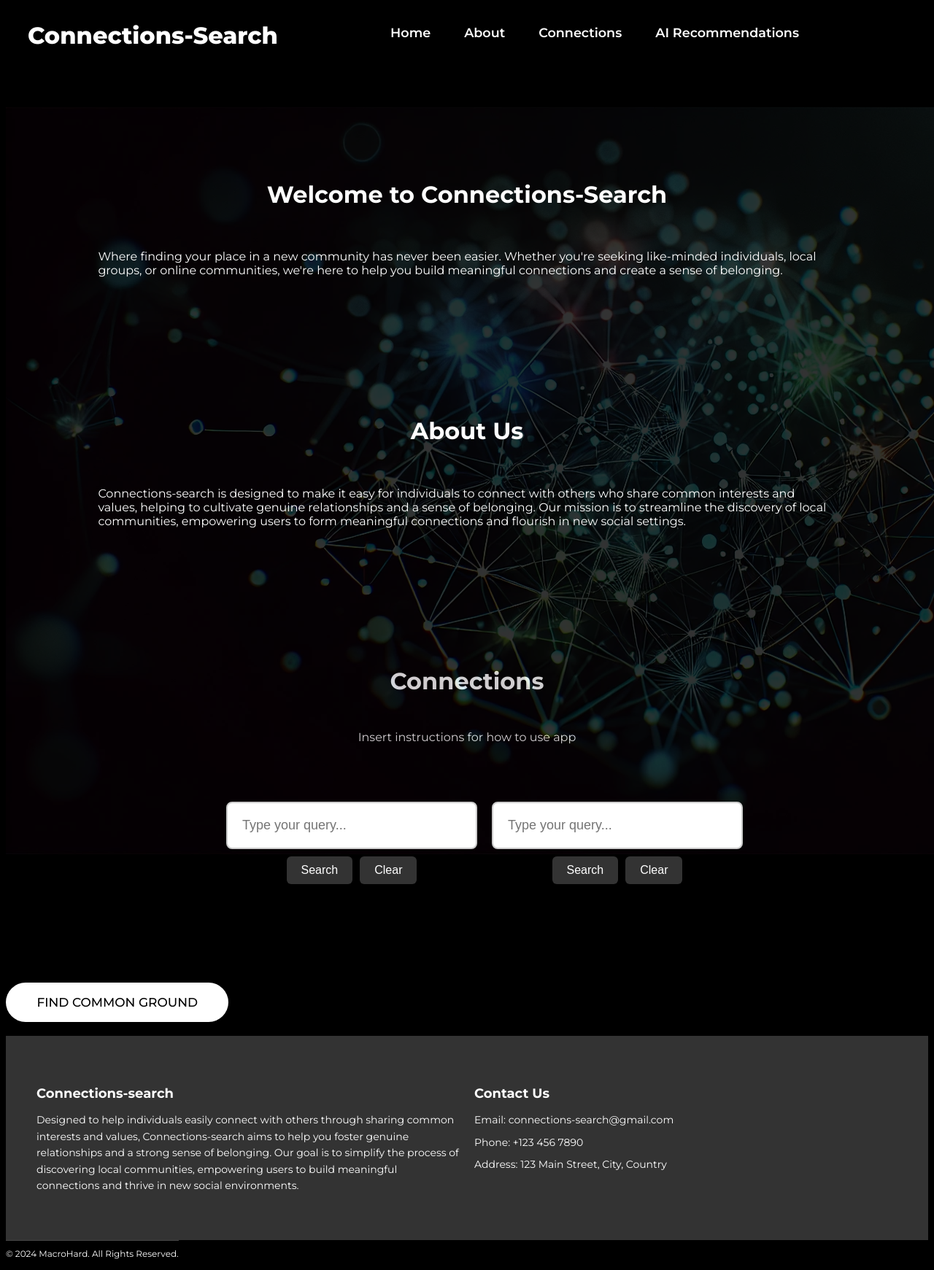
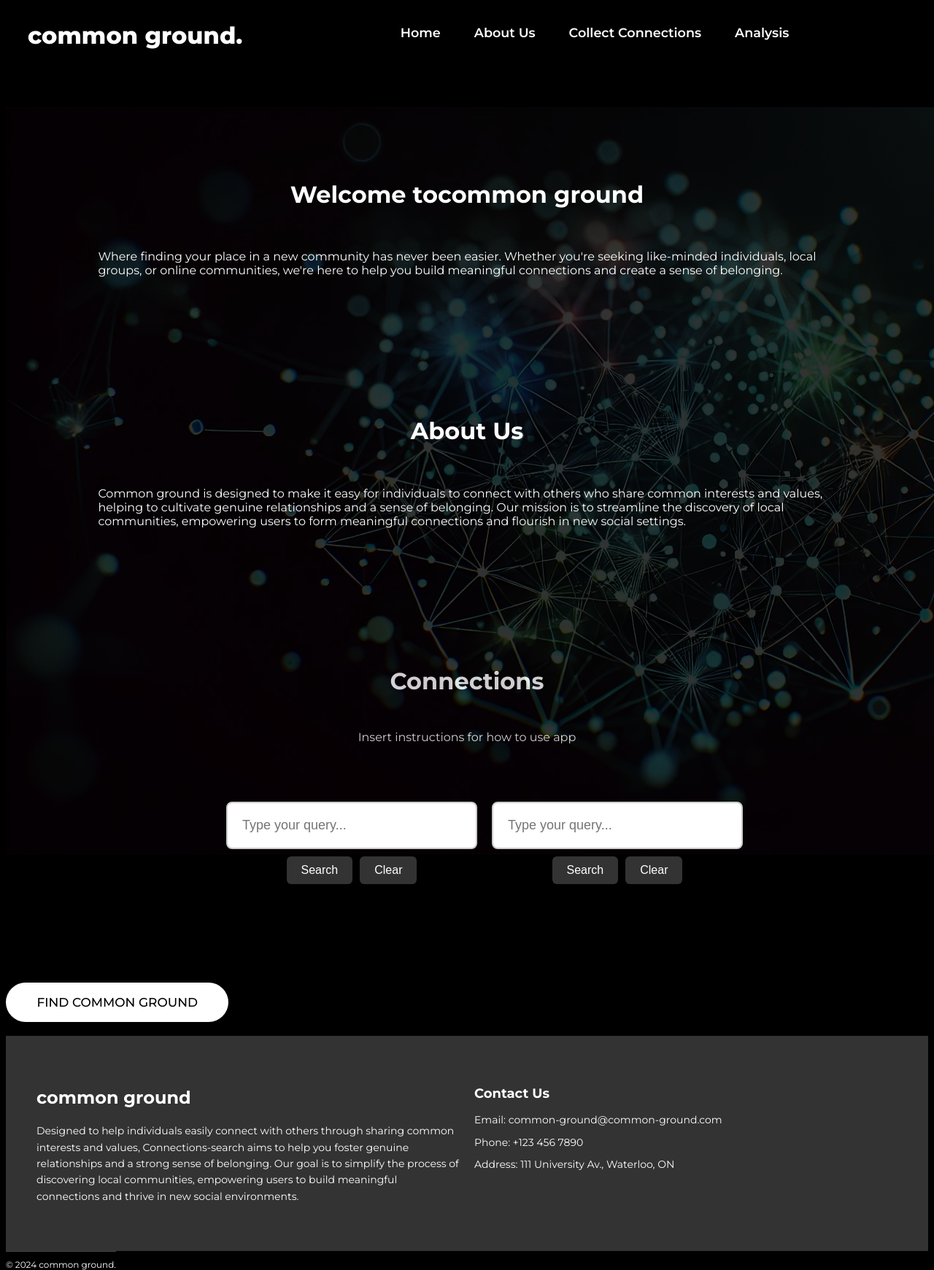
Before and after one commit to WilliamRChiu/Connections-Search, a React (Vite) app in the folder HTN/Frontend/: page / in a window 1280 px wide. Shown: the top 1741 px of the page at 73% size. Built offline with nearby package versions, Linux system fonts and the light colour scheme.

Commit message:
changed words

```diff
--- a/HTN/Frontend/src/Components/About.jsx
+++ b/HTN/Frontend/src/Components/About.jsx
@@ -4,7 +4,7 @@ function About(){
     return(
         <div className="WelcomeContainer">
             <h1>About Us</h1>
-            <p>Connections-search is designed to make it easy for individuals to connect with others who share common interests and values, helping to cultivate genuine relationships and a sense of belonging. Our mission is to streamline the discovery of local communities, empowering users to form meaningful connections and flourish in new social settings.</p>
+            <p>Common ground is designed to make it easy for individuals to connect with others who share common interests and values, helping to cultivate genuine relationships and a sense of belonging. Our mission is to streamline the discovery of local communities, empowering users to form meaningful connections and flourish in new social settings.</p>
         </div>
 
     )
--- a/HTN/Frontend/src/Components/Footer.jsx
+++ b/HTN/Frontend/src/Components/Footer.jsx
@@ -8,7 +8,7 @@ function Footer(){
                 <div class="footer-container">
 
                     <div class="footer-section">
-                        <h3>Connections-search</h3>
+                        <h2>common ground</h2>
                         <p>Designed to help individuals easily connect with others through sharing common interests and values, Connections-search aims to help you foster genuine relationships and a strong sense of belonging. Our goal is to simplify the process of discovering local communities, empowering users to build meaningful connections and thrive in new social environments.</p>
                     </div>
 
@@ -16,15 +16,15 @@ function Footer(){
                     <div class="footer-section">
                         <h3>Contact Us</h3>
                         <ul>
-                            <li>Email: connections-search@gmail.com</li>
+                            <li>Email: common-ground@common-ground.com</li>
                             <li>Phone: +123 456 7890</li>
-                            <li>Address: 123 Main Street, City, Country</li>
+                            <li>Address: 111 University Av., Waterloo, ON</li>
                     </ul>
                 </div>
             </div>
 
         <div class="footer-bottom">
-            <p>&copy; 2024 MacroHard. All Rights Reserved.</p>
+            <p>&copy; 2024 common ground.</p>
         </div>
     </footer>
         </div>
--- a/HTN/Frontend/src/Components/Groq.jsx
+++ b/HTN/Frontend/src/Components/Groq.jsx
@@ -56,7 +56,7 @@ const ChatComponent = () => {
 
   return (
     <div className="chat-component">
-      <h2>Groq Chat TEST</h2>
+      <h2>Groq Chat</h2>
       <button classname="generator" onClick={handleAPICall} disabled={loading}>
         {loading ? 'Finding common ground...' : 'Find common ground'}
       </button>
--- a/HTN/Frontend/src/Components/Navbar.jsx
+++ b/HTN/Frontend/src/Components/Navbar.jsx
@@ -5,15 +5,15 @@ function Navbar(){
     <div>
         <header>
             <h1 className="webTitle">
-                Connections-Search
+                common ground.
             </h1>
             <div className="navContainer">
             <nav className="Navbar">
                 <ul className="navElements">
                     <li><a href="#">Home</a></li>
-                    <li><a href="">About</a></li>
-                    <li><a href="">Connections</a></li>
-                    <li><a href="">AI Recommendations</a></li>
+                    <li><a href="">About Us</a></li>
+                    <li><a href="">Collect Connections</a></li>
+                    <li><a href="">Analysis</a></li>
                 </ul>
             </nav>
             </div>
--- a/HTN/Frontend/src/Components/Welcome.jsx
+++ b/HTN/Frontend/src/Components/Welcome.jsx
@@ -3,7 +3,7 @@ import React from "react";
 function Welcome(){
     return(
         <div className="WelcomeContainer">
-            <h1>Welcome to Connections-Search</h1>
+            <h1>Welcome to <b>common ground</b></h1>
             <p>Where finding your place in a new community has never been easier. Whether you're seeking like-minded individuals, local groups, or online communities, we're here to help you build meaningful connections and create a sense of belonging.</p>
         </div>
     )
```
